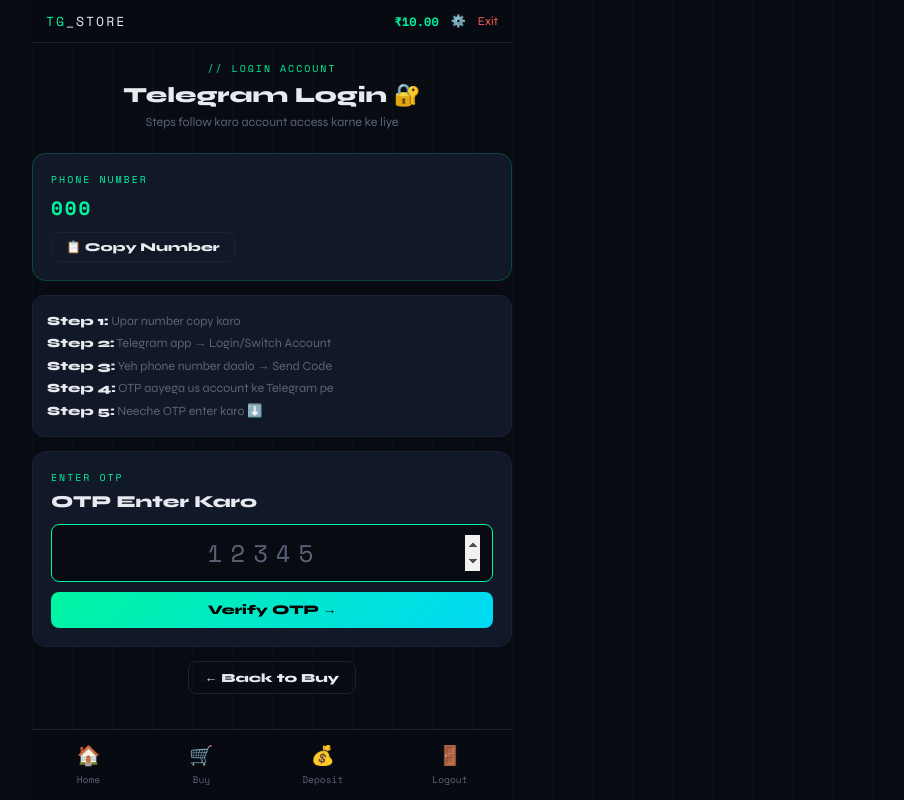
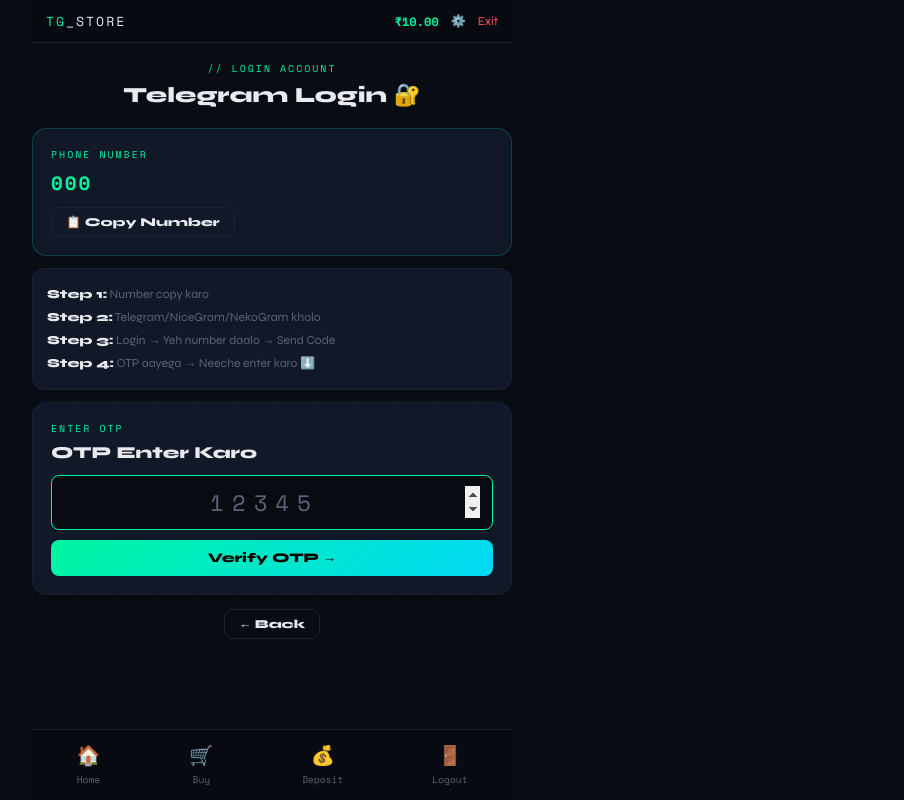
Before and after one commit to nikhil390u8o/OPTPNL, a Flask app: page /otp/1 in a window 1280 px wide. Shown: the whole page, without its empty margins (368-1272 px from the left). Run offline with Flask 3, Linux system fonts and the light colour scheme; the visitor is signed in with stand-in values (Sample User, id 1); a database or web service that is not in the repository returns one stand-in record (values such as "Sample title"); some libraries are stand-ins or nearby versions.

Commit message:
Update otp.html

```diff
--- a/templates/otp.html
+++ b/templates/otp.html
@@ -3,61 +3,63 @@
 {% block body %}
 <div class="container page">
   <div style="max-width:480px;margin:0 auto">
-    <div style="text-align:center;margin-bottom:24px">
+    <div style="text-align:center;margin-bottom:20px">
       <div class="label">// LOGIN ACCOUNT</div>
       <h1>Telegram Login 🔐</h1>
-      <p class="muted" style="margin-top:6px">Steps follow karo account access karne ke liye</p>
     </div>
 
-    <!-- Phone Card -->
-    <div class="card" style="margin-bottom:14px;border-color:rgba(0,245,160,.2)">
+    <!-- Phone -->
+    <div class="card" style="margin-bottom:12px;border-color:rgba(0,245,160,.2)">
       <div class="label">PHONE NUMBER</div>
-      <div style="font-family:'Space Mono',monospace;font-size:1.2rem;font-weight:700;color:var(--green);margin-bottom:10px;letter-spacing:2px">
-        {{ order[1] }}
-      </div>
+      <div style="font-family:'Space Mono',monospace;font-size:1.2rem;font-weight:700;color:var(--green);margin-bottom:10px;letter-spacing:2px">{{ order[1] }}</div>
       <button onclick="copyPhone()" class="btn btn-outline" style="font-size:.75rem;padding:7px 14px">📋 Copy Number</button>
     </div>
 
-    <!-- Steps Card -->
-    <div class="card-sm" style="margin-bottom:14px;font-size:.78rem;color:var(--muted);line-height:1.8">
-      <b style="color:var(--text)">Step 1:</b> Upar number copy karo<br/>
-      <b style="color:var(--text)">Step 2:</b> Telegram app → Login/Switch Account<br/>
-      <b style="color:var(--text)">Step 3:</b> Yeh phone number daalo → Send Code<br/>
-      <b style="color:var(--text)">Step 4:</b> OTP aayega us account ke Telegram pe<br/>
-      <b style="color:var(--text)">Step 5:</b> Neeche OTP enter karo ⬇️
+    <!-- Steps -->
+    <div class="card-sm" style="margin-bottom:12px;font-size:.76rem;color:var(--muted);line-height:1.9">
+      <b style="color:var(--text)">Step 1:</b> Number copy karo<br/>
+      <b style="color:var(--text)">Step 2:</b> Telegram/NiceGram/NekoGram kholo<br/>
+      <b style="color:var(--text)">Step 3:</b> Login → Yeh number daalo → Send Code<br/>
+      <b style="color:var(--text)">Step 4:</b> OTP aayega → Neeche enter karo ⬇️
     </div>
 
-    <!-- OTP Input -->
+    <!-- OTP Section -->
     <div class="card" id="otp-section">
       <div class="label">ENTER OTP</div>
       <h2>OTP Enter Karo</h2>
-      <input id="otp-input" type="number" placeholder="12345" maxlength="5"
-             style="font-size:1.5rem;text-align:center;letter-spacing:8px;font-family:'Space Mono',monospace"/>
+      <input id="otp-input" type="number" placeholder="12345"
+             style="font-size:1.4rem;text-align:center;letter-spacing:8px;font-family:'Space Mono',monospace"/>
       <button class="btn btn-green btn-full" onclick="submitOTP()" id="otp-btn">Verify OTP →</button>
       <div class="msg" id="otp-msg"></div>
     </div>
 
-    <!-- 2FA Input (hidden) -->
-    <div class="card" id="twofa-section" style="display:none">
+    <!-- 2FA Section -->
+    <div class="card" id="twofa-section" style="display:none;margin-top:12px">
       <div class="label">2FA PASSWORD</div>
       <h2>🔒 2FA Password</h2>
-      <p class="muted" style="margin-bottom:12px;font-size:.78rem">Is account pe 2-step verification hai. Password daalo:</p>
-      <input id="twofa-input" type="password" placeholder="Your 2FA password"/>
+      {% if order[6] %}
+      <div class="card-sm" style="margin-bottom:12px;border-color:rgba(0,245,160,.2)">
+        <div style="font-size:.72rem;color:var(--muted);margin-bottom:4px">Saved Password:</div>
+        <div style="font-family:'Space Mono',monospace;font-size:.9rem;color:var(--green)" id="saved-pass-display">{{ order[6] }}</div>
+        <button onclick="useSavedPass()" class="btn btn-outline" style="font-size:.72rem;padding:5px 10px;margin-top:8px">Use This Password</button>
+      </div>
+      {% endif %}
+      <input id="twofa-input" type="password" placeholder="2FA Password"/>
       <button class="btn btn-green btn-full" onclick="submit2FA()" id="twofa-btn">Submit Password →</button>
       <div class="msg" id="twofa-msg"></div>
     </div>
 
-    <!-- Success (hidden) -->
-    <div class="card" id="success-section" style="display:none;text-align:center;border-color:rgba(0,245,160,.3)">
-      <div style="font-size:2.5rem;margin-bottom:12px">🎉</div>
-      <div class="label">SUCCESS</div>
-      <h2 style="color:var(--green)">Account Login Ho Gaya!</h2>
-      <p class="muted" style="font-size:.78rem;margin:10px 0">Ab tum is account se Telegram use kar sakte ho</p>
-      <a href="/buy" class="btn btn-green btn-full" style="margin-top:8px">Buy Another Account</a>
+    <!-- Success -->
+    <div class="card" id="success-section" style="display:none;margin-top:12px;text-align:center;border-color:rgba(0,245,160,.3)">
+      <div style="font-size:2.5rem;margin-bottom:10px">🎉</div>
+      <div class="label">LOGIN SUCCESSFUL</div>
+      <h2 style="color:var(--green)">Account Access Mila!</h2>
+      <p class="muted" style="font-size:.76rem;margin:10px 0">Ab tum is account ko use kar sakte ho</p>
+      <a href="/buy" class="btn btn-green btn-full" style="margin-top:8px">Buy Another</a>
     </div>
 
     <div style="margin-top:14px;text-align:center">
-      <a href="/buy" class="btn btn-outline" style="font-size:.78rem;padding:8px 16px">← Back to Buy</a>
+      <a href="/buy" class="btn btn-outline" style="font-size:.76rem;padding:7px 14px">← Back</a>
     </div>
   </div>
 </div>
@@ -65,6 +67,11 @@
 {% block script %}
 const phone   = "{{ order[1] }}";
 const orderId = {{ order[0] }};
+{% if order[6] %}
+const savedPass = "{{ order[6] }}";
+{% else %}
+const savedPass = null;
+{% endif %}
 
 function copyPhone(){
   navigator.clipboard.writeText(phone).then(()=>{
@@ -78,49 +85,49 @@
   const code=document.getElementById('otp-input').value.trim();
   if(!code||code.length<5){showMsg('otp-msg','error','5 digit OTP daalo!');return;}
   const btn=document.getElementById('otp-btn');
-  btn.disabled=true;btn.textContent='Verifying...';
+  btn.disabled=true; btn.textContent='Verifying...';
   try{
-    const r=await fetch('/api/otp/submit',{
-      method:'POST',
+    const r=await fetch('/api/otp/submit',{method:'POST',
       headers:{'Content-Type':'application/json'},
-      body:JSON.stringify({order_id:orderId,code:code})
-    });
+      body:JSON.stringify({order_id:orderId,code})});
     const d=await r.json();
     if(d.success){
       if(d.needs_2fa){
         document.getElementById('otp-section').style.display='none';
         document.getElementById('twofa-section').style.display='block';
+        // Auto fill saved password
+        if(d.saved_pass){
+          document.getElementById('twofa-input').value=d.saved_pass;
+        }
       } else if(d.done){
         document.getElementById('otp-section').style.display='none';
         document.getElementById('success-section').style.display='block';
       }
-    } else {
-      showMsg('otp-msg','error','❌ '+(d.error||'OTP galat hai'));
-    }
+    } else showMsg('otp-msg','error','❌ '+(d.error||'OTP galat hai'));
   }catch(e){showMsg('otp-msg','error','❌ Server error');}
-  btn.disabled=false;btn.textContent='Verify OTP →';
+  btn.disabled=false; btn.textContent='Verify OTP →';
+}
+
+function useSavedPass(){
+  document.getElementById('twofa-input').value=savedPass;
 }
 
 async function submit2FA(){
   const pwd=document.getElementById('twofa-input').value.trim();
   if(!pwd){showMsg('twofa-msg','error','Password daalo!');return;}
   const btn=document.getElementById('twofa-btn');
-  btn.disabled=true;btn.textContent='Checking...';
+  btn.disabled=true; btn.textContent='Checking...';
   try{
-    const r=await fetch('/api/otp/submit2fa',{
-      method:'POST',
+    const r=await fetch('/api/otp/submit2fa',{method:'POST',
       headers:{'Content-Type':'application/json'},
-      body:JSON.stringify({order_id:orderId,password:pwd})
-    });
+      body:JSON.stringify({order_id:orderId,password:pwd})});
     const d=await r.json();
     if(d.success&&d.done){
       document.getElementById('twofa-section').style.display='none';
       document.getElementById('success-section').style.display='block';
-    } else {
-      showMsg('twofa-msg','error','❌ '+(d.error||'Wrong password'));
-    }
+    } else showMsg('twofa-msg','error','❌ '+(d.error||'Wrong password'));
   }catch(e){showMsg('twofa-msg','error','❌ Server error');}
-  btn.disabled=false;btn.textContent='Submit Password →';
+  btn.disabled=false; btn.textContent='Submit Password →';
 }
 
 function showMsg(id,type,msg){
@@ -129,7 +136,6 @@
   el.textContent=msg;
 }
 
-// Auto focus OTP input
 document.getElementById('otp-input').focus();
 document.getElementById('otp-input').addEventListener('keydown',e=>{
   if(e.key==='Enter')submitOTP();
```
